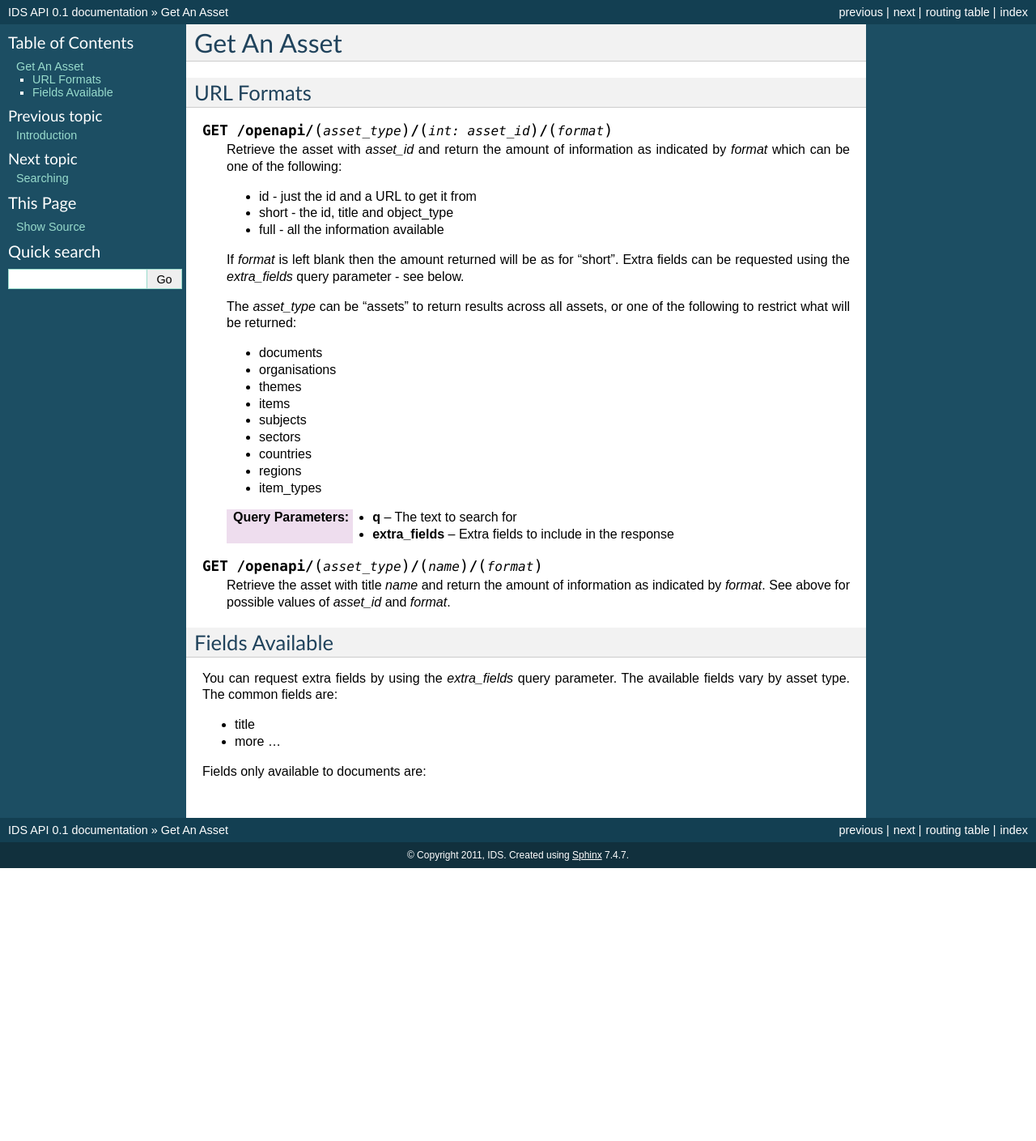
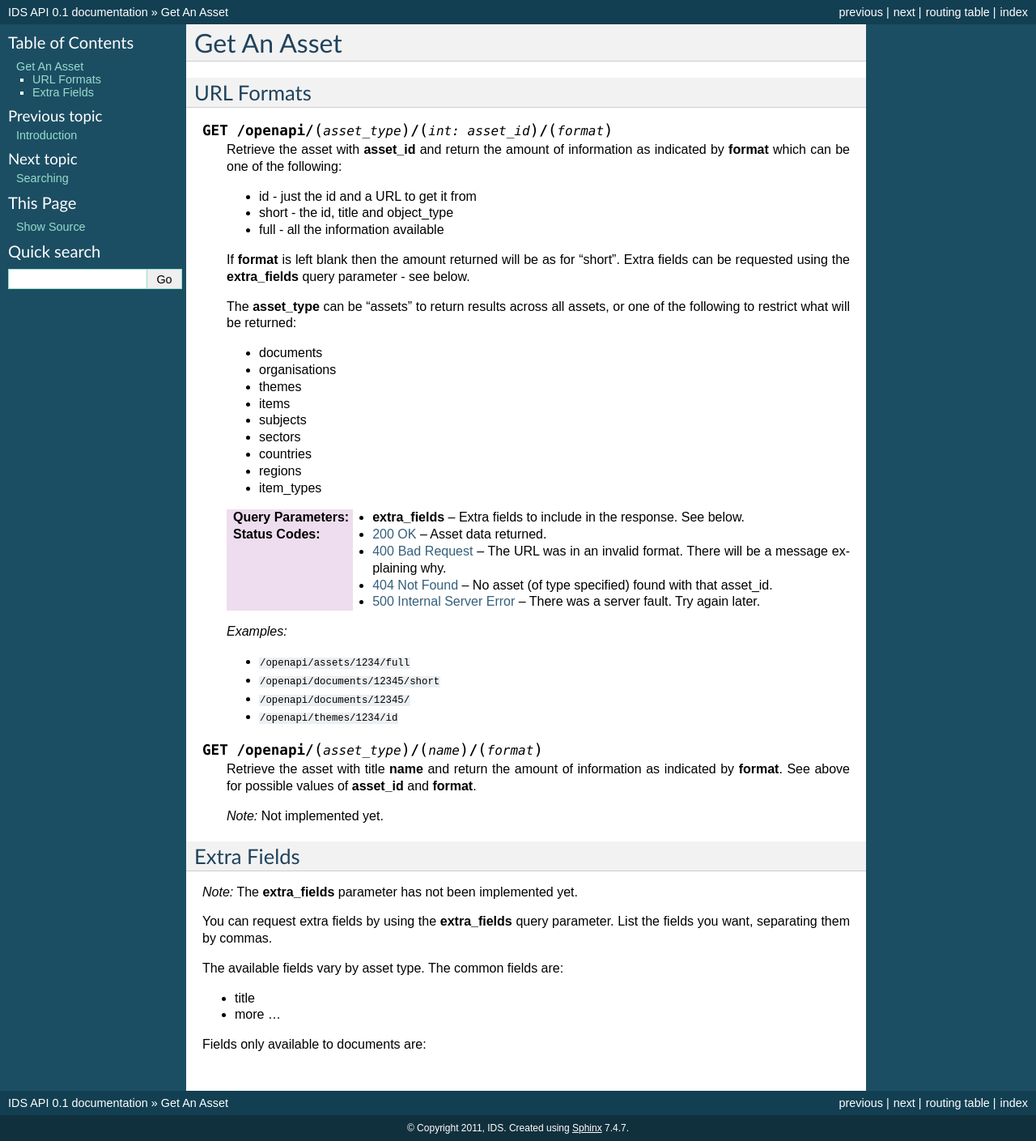
Before and after one commit to oriel-hub/api, a Sphinx documentation site: the page built from docs/get_asset.rst, in a window 1280 px wide. Shown: the whole page at 81% size. Built offline with Sphinx 7.4.7, drawn with Linux system fonts in a browser that asks for light colours; before the commit the page ends 1072 px from its top, so only the background shows below that.

Commit message:
filled out the documentation
git-svn-id: https://svn.aptivate.org/svn/idsapi/dev@5202 679a26be-e637-0410-a801-b7d8065a4221

```diff
--- a/docs/get_asset.rst
+++ b/docs/get_asset.rst
@@ -6,18 +6,18 @@ URL Formats
 
 .. http:get:: /openapi/(asset_type)/(int:asset_id)/(format)
 
-   Retrieve the asset with `asset_id` and return the amount of information as
-   indicated by `format` which can be one of the following:
+   Retrieve the asset with **asset_id** and return the amount of information as
+   indicated by **format** which can be one of the following:
 
    * id - just the id and a URL to get it from
    * short - the id, title and object_type
    * full - all the information available
 
-   If `format` is left blank then the amount returned will be as for "short".
-   Extra fields can be requested using the `extra_fields` query parameter - see
+   If **format** is left blank then the amount returned will be as for "short".
+   Extra fields can be requested using the **extra_fields** query parameter - see
    below.
 
-   The `asset_type` can be "assets" to return results across all assets, or one
+   The **asset_type** can be "assets" to return results across all assets, or one
    of the following to restrict what will be returned:
 
    * documents
@@ -30,21 +30,40 @@ URL Formats
    * regions
    * item_types
 
-   :query q: The text to search for
-   :query extra_fields: Extra fields to include in the response
+   :query extra_fields: Extra fields to include in the response. See below.
+
+   :statuscode 200: Asset data returned.
+   :statuscode 400: The URL was in an invalid format. There will be a message explaining why.
+   :statuscode 404: No asset (of type specified) found with that asset_id.
+   :statuscode 500: There was a server fault. Try again later.
+
+   *Examples:*
+
+   * ``/openapi/assets/1234/full``
+   * ``/openapi/documents/12345/short``
+   * ``/openapi/documents/12345/``
+   * ``/openapi/themes/1234/id``
 
 
 .. http:get:: /openapi/(asset_type)/(name)/(format)
 
-   Retrieve the asset with title `name` and return the amount of information as
-   indicated by `format`. See above for possible values of `asset_id` and
-   `format`.
+   Retrieve the asset with title **name** and return the amount of information as
+   indicated by **format**. See above for possible values of **asset_id** and
+   **format**.
 
-Fields Available
-----------------
+   *Note:* Not implemented yet.
 
-You can request extra fields by using the `extra_fields` query parameter. The
-available fields vary by asset type. The common fields are:
+.. _extra-fields:
+
+Extra Fields
+------------
+
+*Note:* The **extra_fields** parameter has not been implemented yet.
+
+You can request extra fields by using the **extra_fields** query parameter.
+List the fields you want, separating them by commas.
+
+The available fields vary by asset type. The common fields are:
 
 * title
 * more ...
```
Also changed, not shown: docs/intro.rst (+7 -0 lines), docs/response.rst (+50 -0 lines), docs/searching.rst (+88 -10 lines).
